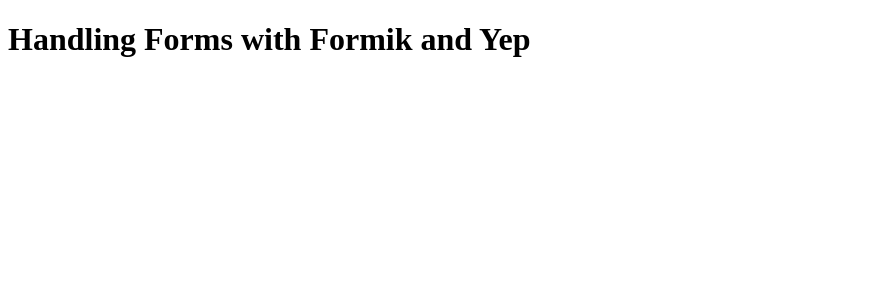
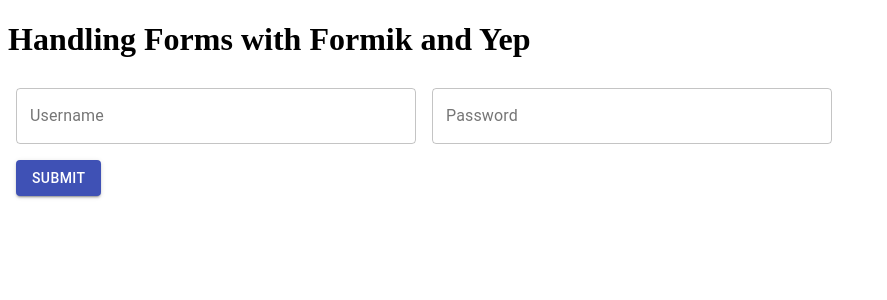
Before and after one commit to muhammadumarfarooq/handling-forms-with-formic-and-yup, a React (Create React App) app: page / in a window 1280 px wide. Shown: the top 300 px of the page, without its empty margins (0-887 px from the left). Built offline with nearby package versions, Linux system fonts and the light colour scheme.

Commit message:
basic form implementation

```diff
--- a/src/components/App.js
+++ b/src/components/App.js
@@ -1,9 +1,12 @@
 import React from 'react';
+import SignInForm from "./SignInForm";
 
 function App() {
   return (
     <div className="app">
       <h1>Handling Forms with Formik and Yep</h1>
+
+      <SignInForm/>
     </div>
   );
 }
--- /dev/null
+++ b/src/components/SignInForm.jsx
@@ -0,0 +1,65 @@
+import React, { useState } from 'react';
+import { makeStyles } from '@material-ui/core/styles';
+import TextField from '@material-ui/core/TextField';
+import Button from '@material-ui/core/Button';
+
+const useStyles = makeStyles((theme) => ( {
+  root: {
+    '& > *': {
+      margin: theme.spacing(1),
+      width: '400px',
+    },
+  },
+} ));
+
+const SignInForm = () => {
+  const [state, setState] = useState({
+    username: "",
+    password: ""
+  });
+  const classes = useStyles();
+  const { username, password } = state;
+  const handleSubmit = (e) => {
+    e.preventDefault();
+    console.log(state);
+  };
+
+  const handleChange = e => {
+    setState({ ...state, [e.target.name]: e.target.value });
+  };
+
+  return (
+    <form onSubmit={handleSubmit} className={classes.root} autoComplete="off">
+      <TextField
+        name="username"
+        value={username}
+        id="outlined-basic"
+        label="Username"
+        variant="outlined"
+        onChange={handleChange}
+      />
+      <TextField
+        name="password"
+        value={password}
+        id="outlined-basic"
+        label="Password"
+        type="password"
+        variant="outlined"
+        onChange={handleChange}
+      />
+      <div>
+        <Button
+          type="submit"
+          variant="contained"
+          color="primary"
+        >
+          Submit
+        </Button>
+      </div>
+    </form>
+  );
+};
+
+SignInForm.propTypes = {};
+
+export default SignInForm;
```
